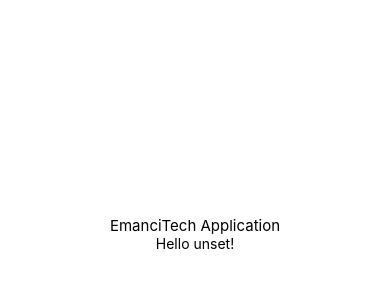
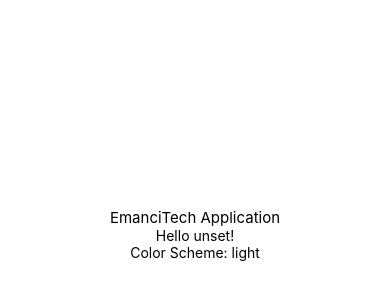
Before and after one commit to arjunkhetia/EmanciTech-Application, a React Native app: screen / in a window 390 px wide. Shown: the part 188-488 px from the top of the page. Built offline with nearby package versions, Linux system fonts and the light colour scheme; no server answers.

Commit message:
Color Scheme Detect

```diff
--- a/App.js
+++ b/App.js
@@ -1,6 +1,6 @@
 import { useCallback } from 'react';
 import { StatusBar } from 'expo-status-bar';
-import { StyleSheet, Text, View, Platform } from 'react-native';
+import { StyleSheet, Text, View, Platform, useColorScheme } from 'react-native';
 import * as SplashScreen from 'expo-splash-screen';
 import { useFonts } from 'expo-font';
 import { SafeAreaProvider } from 'react-native-safe-area-context';
@@ -22,6 +22,7 @@
     'Sogtric-Regular': require('./assets/fonts/Sogtric-Regular.otf'),
     'Veltron-Regular': require('./assets/fonts/Veltron-Regular.ttf'),
   });
+  let colorScheme = useColorScheme();
 
   const onLayoutRootView = useCallback(async () => {
     if (fontsLoaded || fontError) {
@@ -39,6 +40,7 @@
       <View style={styles.container} onLayout={onLayoutRootView}>
         <Text style={styles.text}>EmanciTech Application</Text>
         <Text>Hello {value}!</Text>
+        <Text>Color Scheme: {colorScheme}</Text>
         <StatusBar style="auto" />
       </View>
     </SafeAreaProvider>
--- a/app.json
+++ b/app.json
@@ -3,9 +3,10 @@
     "name": "EmanciTech",
     "slug": "EmanciTech",
     "version": "1.0.0",
+    "description": "EmanciTech Application - React Native (Expo)",
     "orientation": "default",
     "icon": "./assets/icon.png",
-    "userInterfaceStyle": "light",
+    "userInterfaceStyle": "automatic",
     "splash": {
       "image": "./assets/splash.png",
       "resizeMode": "cover",
```
